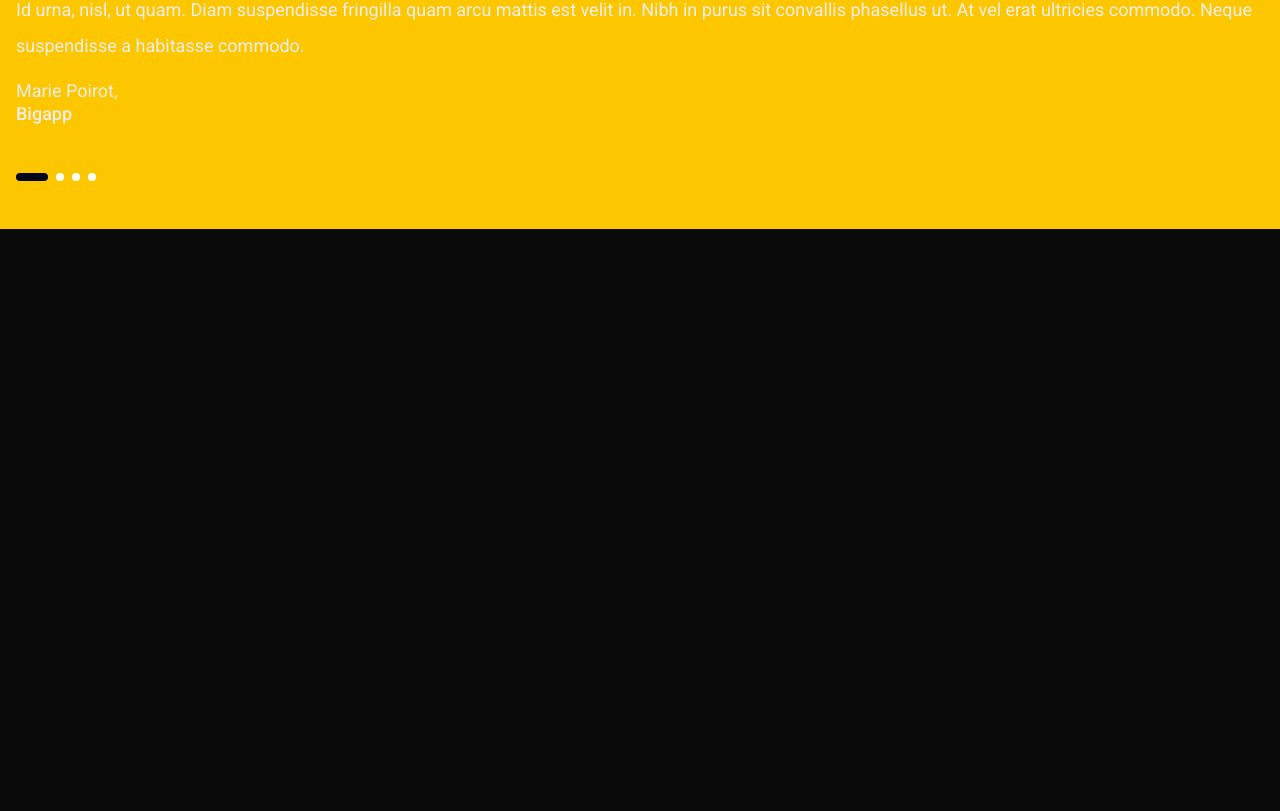
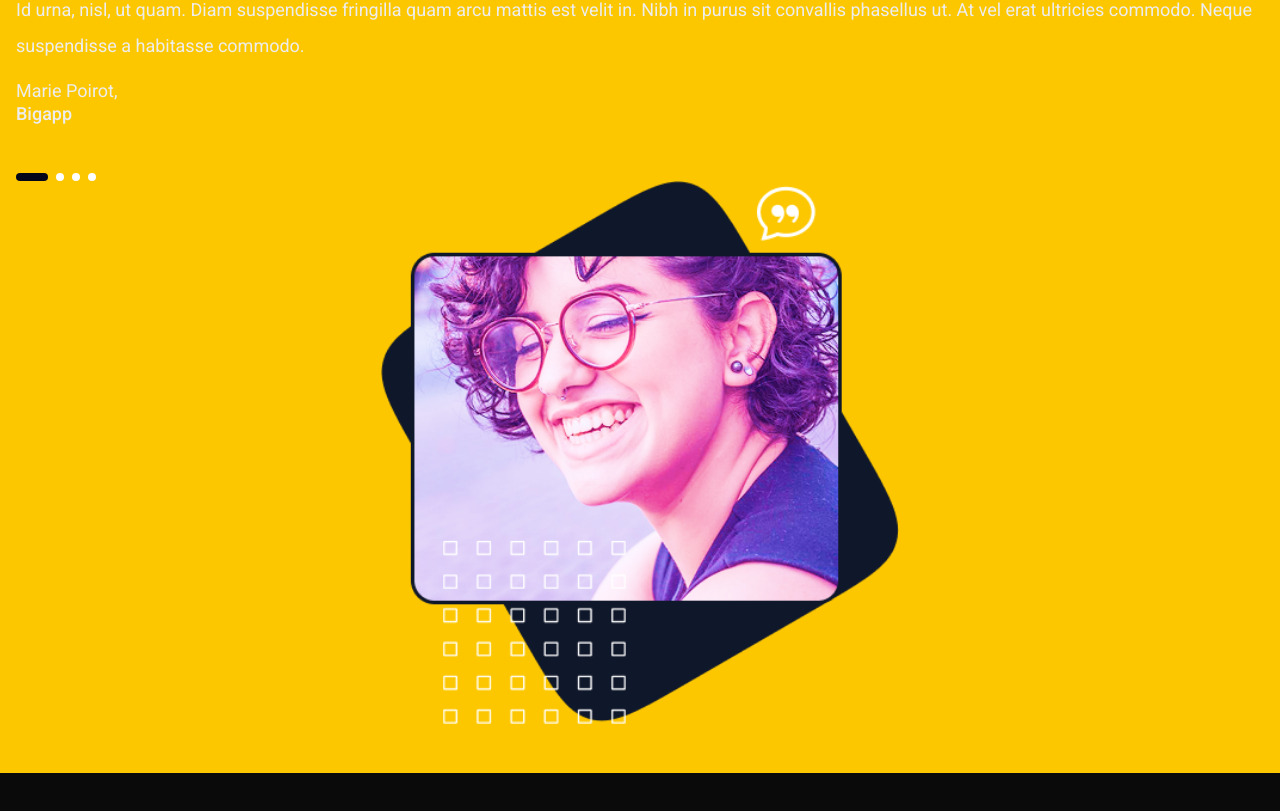
Before and after one commit to renanvcb/buzzvel-test, a Next.js app: page / in a window 1280 px wide. Shown: the part 1594-2405 px from the top of the page. Before the commit the page ends 1871 px from the top, so only its background shows below. Built offline with nearby package versions, Linux system fonts and the light colour scheme.

Commit message:
feat: add quote illustration image to Quote component

```diff
--- a/src/components/quote/index.tsx
+++ b/src/components/quote/index.tsx
@@ -1,5 +1,6 @@
 "use client";
 import { motion } from "framer-motion";
+import Image from "next/image";
 
 export function Quote() {
   return (
@@ -38,6 +39,23 @@ export function Quote() {
           <div className="size-2 bg-white rounded-full" />
         </div>
       </motion.div>
+
+      <motion.div
+        initial={{ opacity: 0, scale: 0.9 }}
+        whileInView={{ opacity: 1, scale: 1 }}
+        transition={{ duration: 0.6, delay: 0.2 }}
+        viewport={{ once: true, amount: 0.5 }}
+        className="relative flex justify-center"
+      >
+        <Image
+          src="/quote-illustration.png"
+          alt="A happy womam smiling"
+          width={625}
+          height={549}
+          className="w-96 h-auto object-contain md:w-2xl lg:w-full lg:max-h-[544px]"
+          priority
+        />
+      </motion.div>
     </motion.section>
   );
 }
```
Also changed, not shown: public/quote-illustration.png (added).
